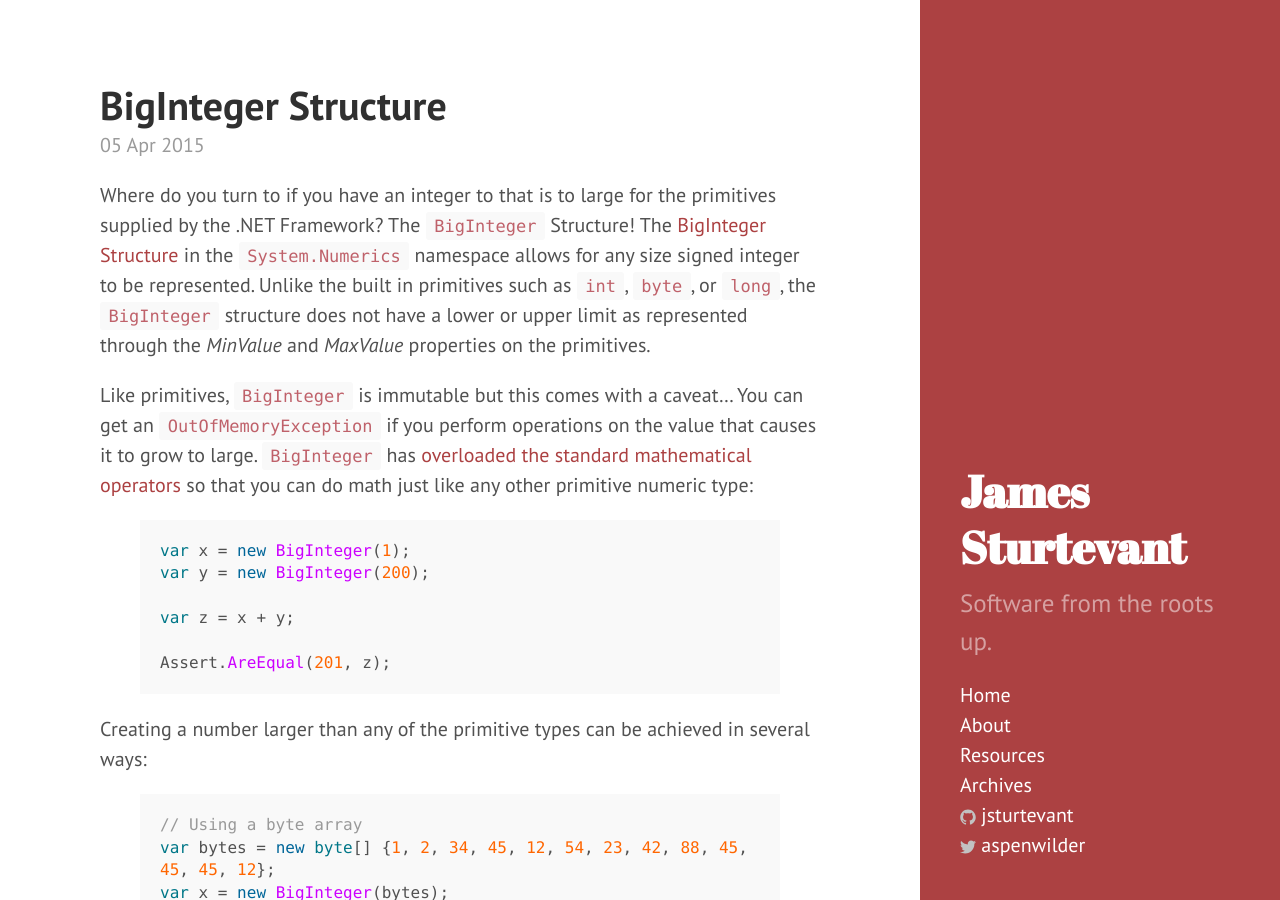
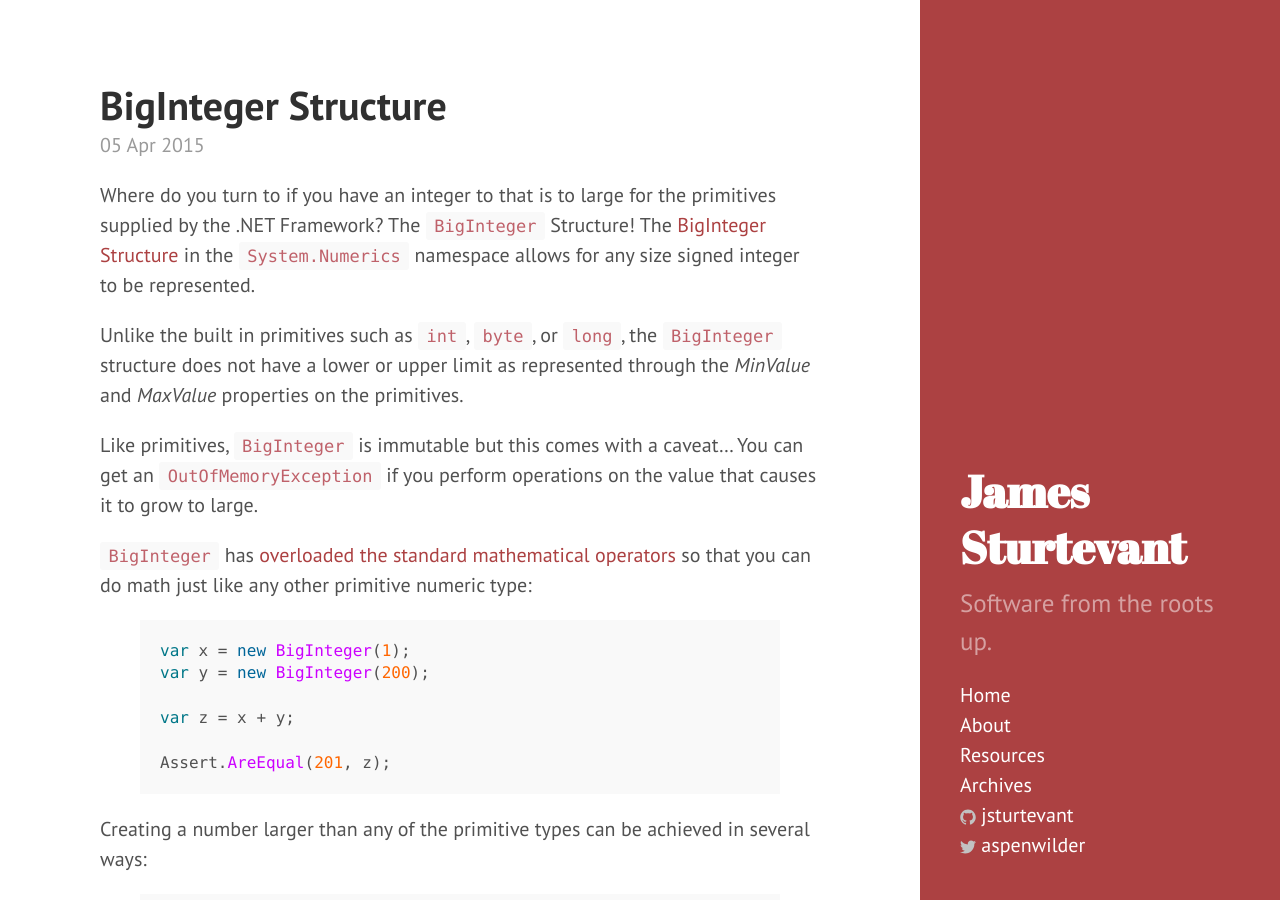
Before and after one commit to jsturtevant/jsturtevant.github.io, a Jekyll site: the page built from _posts/2015-04-05-BigInteger-Structure.markdown, in a window 1280 px wide and 900 px high. Built offline with Jekyll 4.4.1, drawn with Linux system fonts in a browser that asks for light colours; Markdown is read by kramdown in place of the engine named in the settings; comment, search, counter and statistics services are not loaded; part of the change alters nothing that is shown.

Commit message:
file was named wrong when created.  also have more space to paragraphs

````diff
--- a/_posts/2015-04-05-new-post.markdown
+++ b/_posts/2015-04-05-BigInteger-Structure.markdown
@@ -7,9 +7,13 @@ categories:
 - .net framework tour
 ---
 
-Where do you turn to if you have an integer to that is to large for the primitives supplied by the .NET Framework?  The ```BigInteger``` Structure!   The [BigInteger Structure](https://msdn.microsoft.com/en-us/library/system.numerics.biginteger(v=vs.111).aspx) in the ```System.Numerics``` namespace allows for any size signed integer to be represented.  Unlike the built in primitives such as  ```int```, ```byte```, or ```long```, the ```BigInteger``` structure does not have a lower or upper limit as represented through the *MinValue* and *MaxValue* properties on the primitives.
+Where do you turn to if you have an integer to that is to large for the primitives supplied by the .NET Framework?  The ```BigInteger``` Structure!   The [BigInteger Structure](https://msdn.microsoft.com/en-us/library/system.numerics.biginteger(v=vs.111).aspx) in the ```System.Numerics``` namespace allows for any size signed integer to be represented.
 
-Like primitives, ```BigInteger``` is immutable but this comes with a caveat... You can get an ```OutOfMemoryException``` if you perform operations on the value that causes it to grow to large.  ```BigInteger``` has [overloaded the standard mathematical operators](https://msdn.microsoft.com/en-us/library/aa288467(v=vs.71).aspx) so that you can do math just like any other primitive numeric type:
+Unlike the built in primitives such as  ```int```, ```byte```, or ```long```, the ```BigInteger``` structure does not have a lower or upper limit as represented through the *MinValue* and *MaxValue* properties on the primitives.
+
+Like primitives, ```BigInteger``` is immutable but this comes with a caveat... You can get an ```OutOfMemoryException``` if you perform operations on the value that causes it to grow to large.
+
+```BigInteger``` has [overloaded the standard mathematical operators](https://msdn.microsoft.com/en-us/library/aa288467(v=vs.71).aspx) so that you can do math just like any other primitive numeric type:
 
 {% highlight csharp %}
 var x = new BigInteger(1);
````
